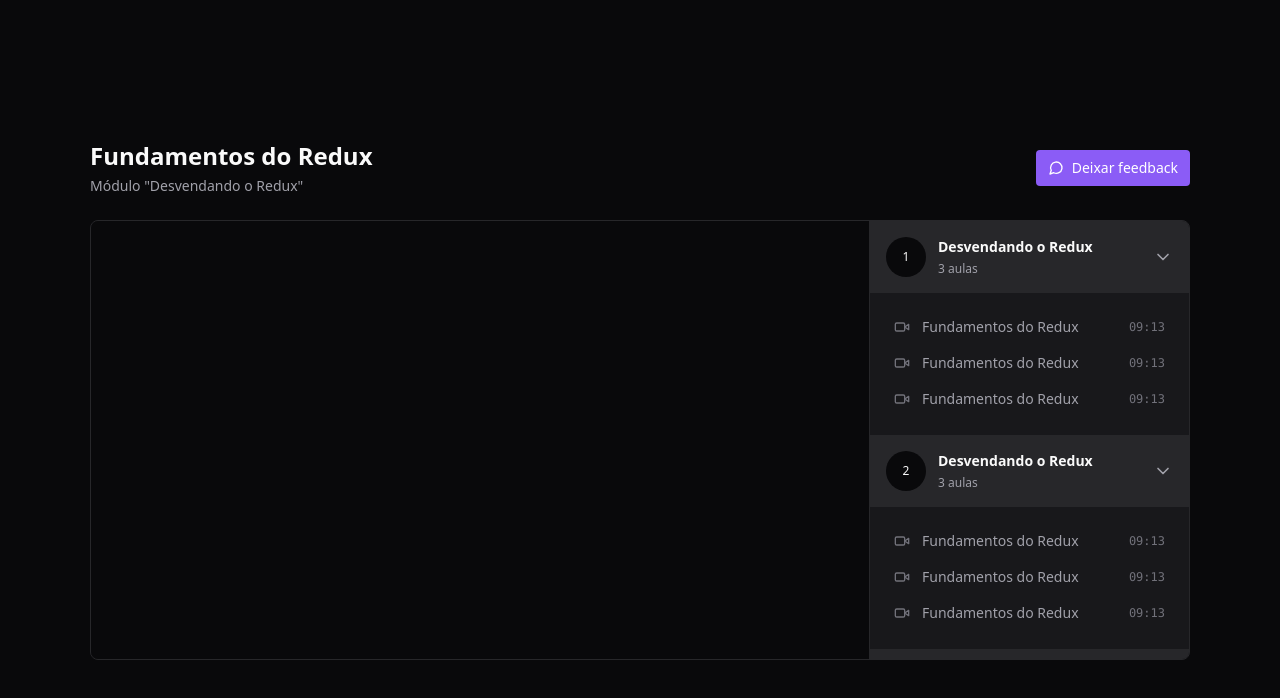
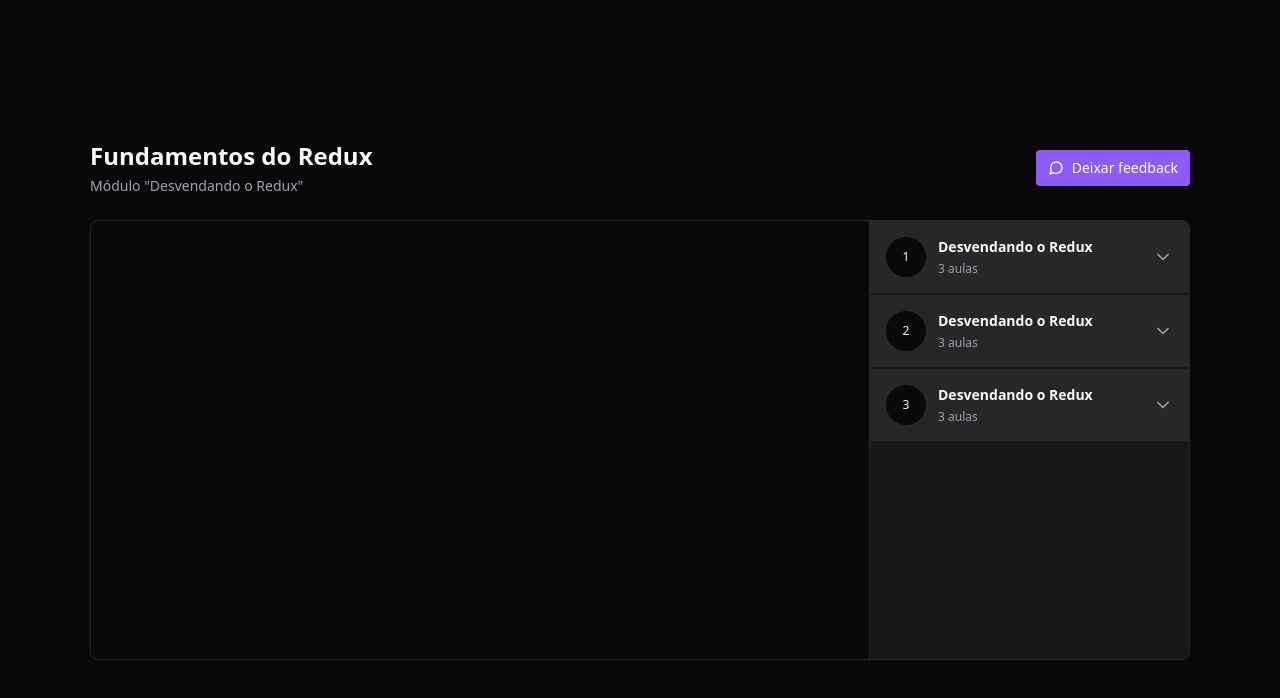
Before and after one commit to RayanneRamos/redux-zustand, a React (Vite) app: page / in a window 1280 px wide. Shown: the top 698 px of the page. Built offline with nearby package versions, Linux system fonts and the light colour scheme.

Commit message:
adicionando o Collapsible no componente Module

```diff
--- a/src/components/Module/index.tsx
+++ b/src/components/Module/index.tsx
@@ -1,5 +1,6 @@
 import { ChevronDown } from "lucide-react";
 import { Lesson } from "../Lesson";
+import * as Collapsible from "@radix-ui/react-collapsible";
 
 interface ModuleProps {
   title: string;
@@ -9,8 +10,8 @@ interface ModuleProps {
 
 export function Module({ title, amountOfLessons, moduleIndex }: ModuleProps) {
   return (
-    <div>
-      <button className="flex w-full items-center gap-3 bg-zinc-800 p-4">
+    <Collapsible.Root className="group">
+      <Collapsible.Trigger className="flex w-full items-center gap-3 bg-zinc-800 p-4">
         <div className="flex h-10 w-10 rounded-full items-center justify-center bg-zinc-950 text-xs">
           {moduleIndex + 1}
         </div>
@@ -18,13 +19,15 @@ export function Module({ title, amountOfLessons, moduleIndex }: ModuleProps) {
           <strong className="text-sm">{title}</strong>
           <span className="text-xs text-zinc-400">{amountOfLessons} aulas</span>
         </div>
-        <ChevronDown className="w-5 h-5 ml-auto text-zinc-400" />
-      </button>
-      <nav className="relative flex flex-col gap-4 p-6">
-        <Lesson title="Fundamentos do Redux" duration="09:13" />
-        <Lesson title="Fundamentos do Redux" duration="09:13" />
-        <Lesson title="Fundamentos do Redux" duration="09:13" />
-      </nav>
-    </div>
+        <ChevronDown className="w-5 h-5 ml-auto text-zinc-400 group-data-[state=open]:rotate-180 transition-transform" />
+      </Collapsible.Trigger>
+      <Collapsible.Content>
+        <nav className="relative flex flex-col gap-4 p-6">
+          <Lesson title="Fundamentos do Redux" duration="09:13" />
+          <Lesson title="Fundamentos do Redux" duration="09:13" />
+          <Lesson title="Fundamentos do Redux" duration="09:13" />
+        </nav>
+      </Collapsible.Content>
+    </Collapsible.Root>
   );
 }
```
